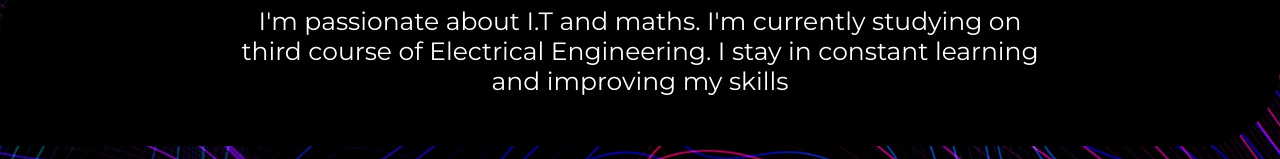
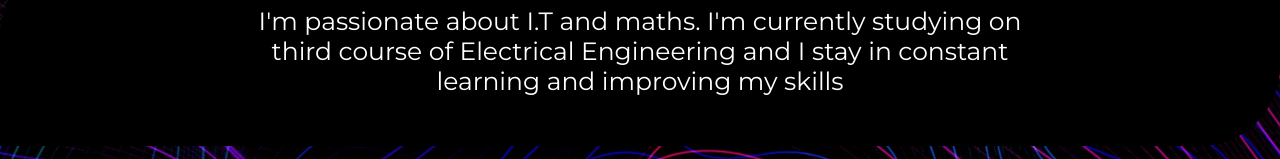
Before and after one commit to JoseAMM/Portafolio-Jos-Medina, a plain HTML site: page index.html in a window 1280 px wide. Shown: the part 544-703 px from the top of the page. Drawn offline with Linux system fonts and the light colour scheme.

Commit message:
Update index.html

```diff
--- a/index.html
+++ b/index.html
@@ -35,7 +35,7 @@
         <h3>Hello...</h3>
         <section class="main__contentPresentation--presentation">
           <p>
-            I'm passionate about I.T and maths. I'm currently studying on third course of Electrical Engineering. I stay in constant learning and improving my skills
+            I'm passionate about I.T and maths. I'm currently studying on third course of Electrical Engineering and I stay in constant learning and improving my skills
           </p>
         </section>
         <h3>Skills</h3>
```
